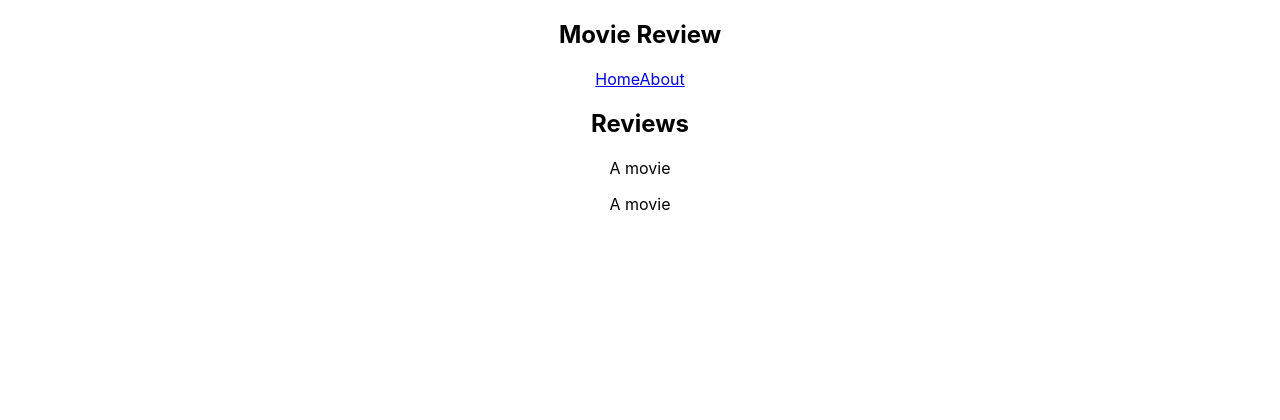
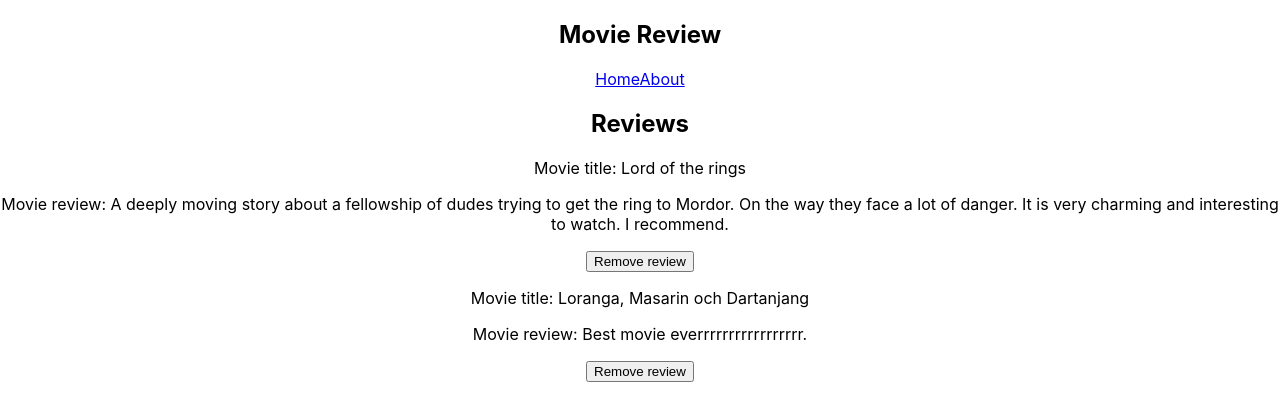
Before and after one commit to sotigt/moviereview-list, a React (Create React App) app: page / in a window 1280 px wide. Shown: the top 420 px of the page. Built offline with nearby package versions, Linux system fonts and the light colour scheme.

Commit message:
Added a MovieCard.js and connected it with other components

```diff
--- /dev/null
+++ b/src/components/MovieCard.js
@@ -0,0 +1,17 @@
+import { useContext } from 'react';
+import { MovieContext } from '../contexts/MovieContext';
+
+function MovieCard(props){
+
+    const { removeMovie } = useContext(MovieContext)
+
+    return(
+        <div className="moviecard">
+            <p><span>Movie title: </span>{props.movie.title}</p>
+            <p><span>Movie review: </span>{props.movie.review}</p>
+            <button onClick={() => removeMovie(props.movie)}>Remove review</button>
+        </div>
+    )
+}
+
+export default MovieCard;
--- a/src/components/ReviewList.js
+++ b/src/components/ReviewList.js
@@ -1,6 +1,6 @@
 import { useContext } from 'react';
 import { MovieContext } from '../contexts/MovieContext';
-// import MovieCard from './MovieCard'
+import MovieCard from './MovieCard'
 
 function ReviewList(){
 
@@ -11,7 +11,7 @@ function ReviewList(){
             <h2>Reviews</h2>
 
             {moviereviews.map((movie, i) => (
-                <p>A movie</p>
+                <MovieCard  key={movie} movie={movie}/>
             ))}
             {/* <h2>Reviews</h2>
             {moviereviews.map((movie, i) => (
```
